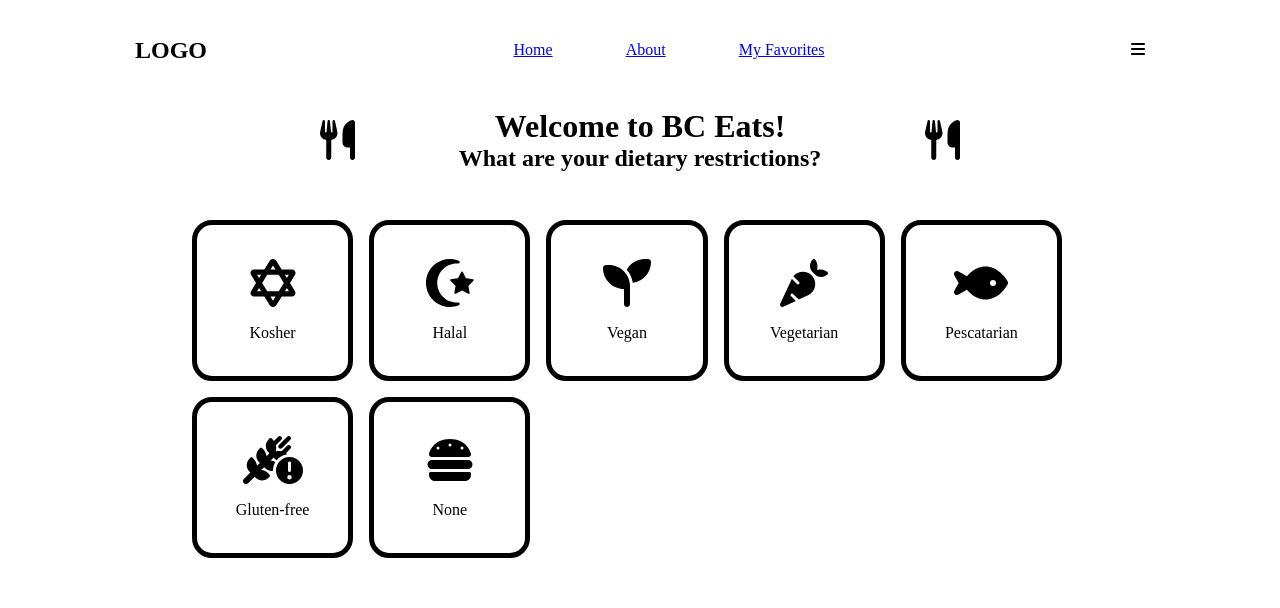
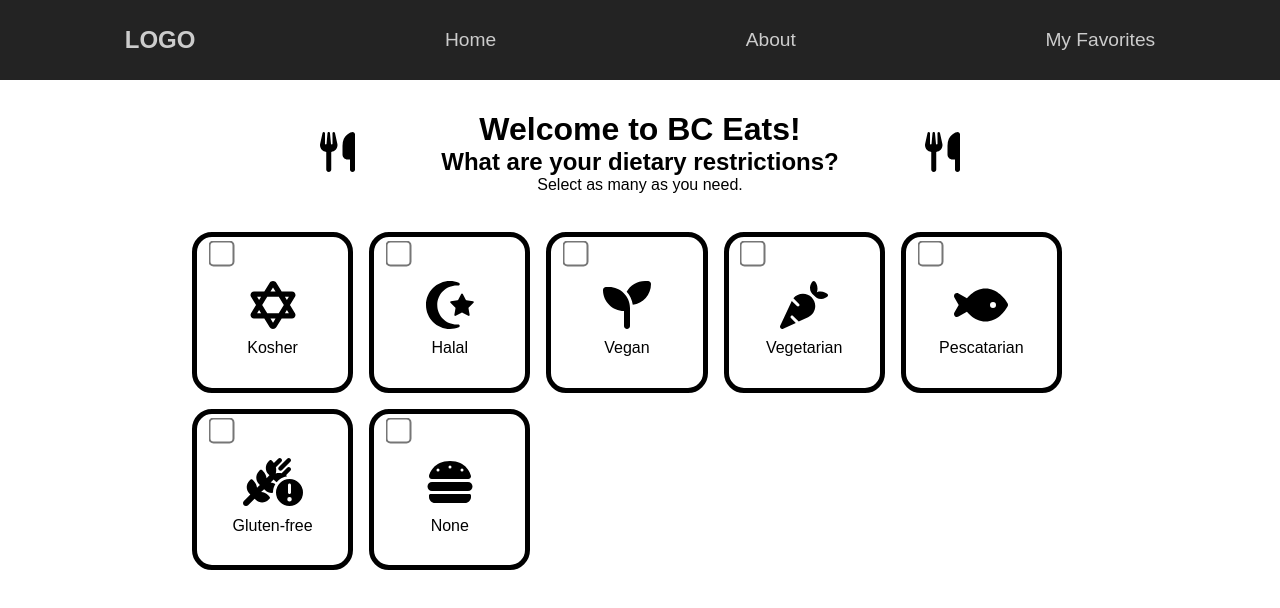
Before and after one commit to mariiaonokhina/bc-eats, a plain HTML site: page pages/home.html in a window 1280 px wide. Drawn offline with Linux system fonts and the light colour scheme; files that its build step writes are made by us from their sources.

Commit message:
Improved navbar. Added checkboxes to the dietary restrictions

```diff
--- a/css/style.css
+++ b/css/style.css
@@ -1,31 +1,40 @@
 * {
     margin: 0;
     padding: 0;
+    font-family: Arial, Helvetica, sans-serif;
 }
 
+/* Styling navigation */
 nav {
+    position: fixed;
     width: 100%;
-    height: 100px;
+    height: 10vh;
     display: flex;
     align-items: center;
     justify-content: space-around;
-}
-.nav-links-container {
-    display: flex;
-    justify-content: space-around;
-    width: 30%;
+    background: #232323;
+    color: #ccc;
 }
 
-.nav-links-container li {
+nav li {
     list-style: none;
     margin: 0;
 }
 
+.navlink a {
+    color: #ccc;
+    text-decoration: none;
+    font-size: 1.2em;
+}
+
+/* Styling homepage */
 .homepage-container {
     display: flex;
     flex-direction: column;
     align-items: center;
     justify-content: center;
+    position: relative;
+    top: 14vh;
 }
 
 .welcome-message-container {
@@ -64,10 +73,32 @@ nav {
     display: flex;
     flex-direction: column;
     place-items: center;
+    justify-content: center;
+}
+
+.dietary-restriction label {
+    display: flex;
+    flex-direction: column;
+    place-items: center;
     justify-content: space-around;
+    height: 100%;
+    width: 100%;
+    cursor: pointer;
+}
 
+.dietary-restriction:hover {
+    cursor: pointer;
+    transform: scale(105%);
 }
 
 .dietary-restriction img {
     height: 6vh;
 }
+
+.restriction-checkbox {
+    transform: scale(200%);
+    position: relative;
+    left: -4vw;
+    top: -2vh;
+    cursor: pointer;
+}
--- /dev/null
+++ b/js/homepage.js
@@ -0,0 +1,16 @@
+// Showing the continue button only when at least one of the restrictions is checked
+const checkboxes = document.querySelectorAll('.restriction-checkbox');
+const continueBtn = document.querySelector('.continue-btn');
+
+function toggleContinueButton() {
+    const isAnyCheckboxChecked = Array.from(checkboxes).some(checkbox => checkbox.checked);
+
+    if (isAnyCheckboxChecked) continueBtn.style.display = "block";
+    else continueBtn.style.display = "none";
+}
+
+checkboxes.forEach(checkbox => {
+    checkbox.addEventListener('change', toggleContinueButton);
+});
+
+toggleContinueButton();
--- a/pages/home.html
+++ b/pages/home.html
@@ -7,7 +7,7 @@
         <title>BC Eats: Home</title>
         <meta name="description" content="">
         <meta name="viewport" content="width=device-width, initial-scale=1">
-        <link rel="stylesheet" href="style.css">
+        <link rel="stylesheet" href="../css/style.css">
     </head>
     <body>
         <script id="replace_with_navbar" src="../js/nav.js"></script>
@@ -19,6 +19,7 @@
                 <div>
                     <h1 class="welcome-message">Welcome to BC Eats!</h1>
                     <h2 class="welcome-message">What are your dietary restrictions?</h2>
+                    <p class="welcome-message">Select as many as you need.</p>
                 </div>
 
                 <img class="utensils-img" src="../assets/utensils-solid.svg" />
@@ -26,42 +27,65 @@
 
             <div class="dietary-restrictions-container">
                 <div class="dietary-restriction">
+                    <input type="checkbox" class="restriction-checkbox" name="kosher" value="kosher" id="kosher" />
+                    <label for="kosher">
                         <img src="../assets/star-of-david-solid.svg" />
                         <p>Kosher</p>
+                    </label>
                 </div>
 
                 <div class="dietary-restriction">
+                    <input type="checkbox" class="restriction-checkbox" name="halal" value="halal" id="halal" />
+                    <label for="halal">
                         <img src="../assets/star-and-crescent-solid.svg" />
                         <p>Halal</p>
+                    </label>
                 </div>
 
                 <div class="dietary-restriction">
+                    <input type="checkbox" class="restriction-checkbox" name="vegan" value="vegan" id="vegan" />
+                    <label for="vegan">
                         <img src="../assets/seedling-solid.svg" />
                         <p>Vegan</p>
+                    </label>
                 </div>
 
                 <div class="dietary-restriction">
+                    <input type="checkbox" class="restriction-checkbox" name="vegetarian" value="vegetarian" id="vegetarian" />
+                    <label for="vegetarian">
                         <img src="../assets/carrot-solid.svg" />
                         <p>Vegetarian</p>
+                    </label>
                 </div>
 
                 <div class="dietary-restriction">
+                    <input type="checkbox" class="restriction-checkbox" name="pescatarian" value="pescatarian" id="pescatarian" />
+                    <label for="pescatarian">
                         <img src="../assets/fish-solid.svg" />
                         <p>Pescatarian</p>
+                    </label>
                 </div>
 
                 <div class="dietary-restriction">
+                    <input type="checkbox" class="restriction-checkbox" name="glutenFree" value="gluten-free" id="glutenFree" />
+                    <label for="glutenFree">
                         <img src="../assets/wheat-awn-circle-exclamation-solid.svg" />
                         <p>Gluten-free</p>
+                    </label>
                 </div>
 
                 <div class="dietary-restriction">
+                    <input type="checkbox" class="restriction-checkbox" name="none" value="none" id="none" />
+                    <label for="none">
                         <img src="../assets/burger-solid.svg" />
                         <p>None</p>
-                </div>
+                    </label>
                 </div>
             </div>
 
-        <script src="index.js" async defer></script>
+            <button class="continue-btn" style="display: none;">Done</button>
+        </div>
+
+        <script src="../js/homepage.js" async defer></script>
     </body>
 </html>
--- a/pages/nav.html
+++ b/pages/nav.html
@@ -11,7 +11,6 @@
         <nav class="nav-container">
             <h1>LOGO</h1>   <!--Replace with image-->
 
-            <ul class="nav-links-container">
                 <li class="navlink home">
                     <a href="../pages/home.html">Home</a>
                 </li>
@@ -27,12 +26,11 @@
                         My Favorites
                     </a>
                 </li>
-            </ul>
 
-            <!-- This will contain the navigation links when viewed on mobile devices -->
+            <!-- This will contain the navigation links when viewed on mobile devices
             <div class="nav-burger">
                 <i class="fas fa-bars"></i>
-            </div>
+            </div> -->
         </nav>
     </body>
 </html>
```
Also changed, not shown: 1 other file. Lines whose indentation alone changed are shown as unchanged.
